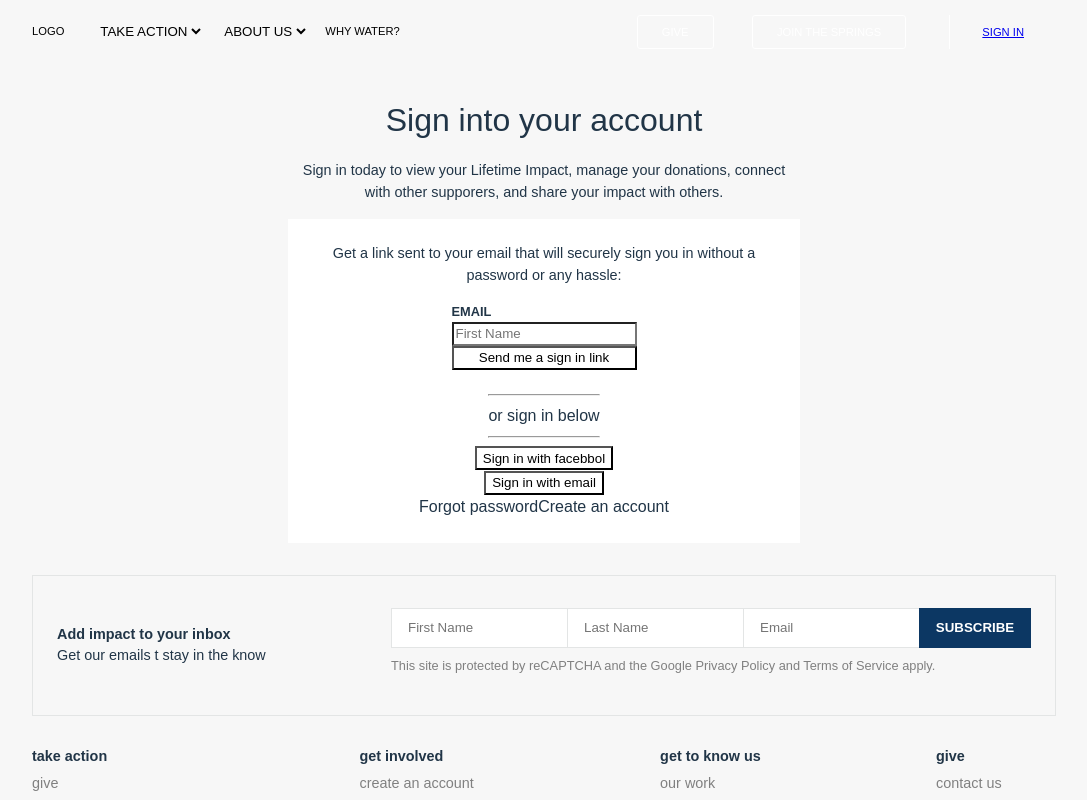
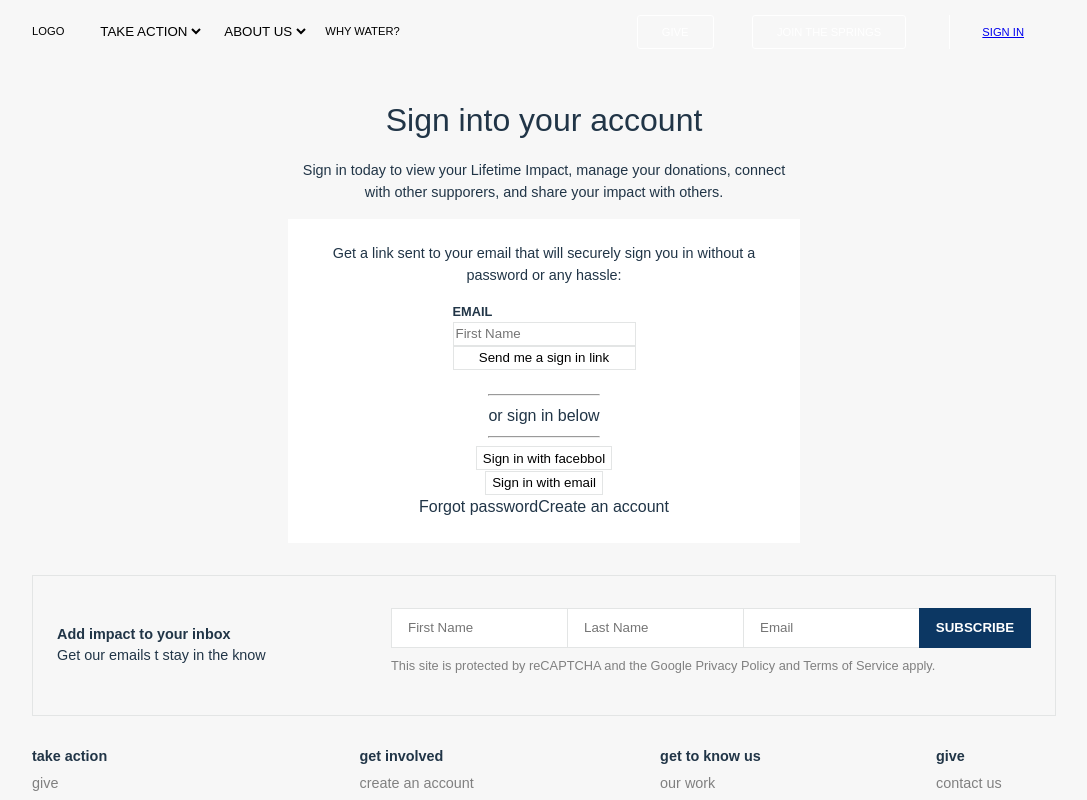
Before and after one commit to programmingbymaleek/charityliving, a React (Create React App) app: page /signin in a window 1280 px wide. Shown: the top 800 px of the page, without its empty margins (96-1183 px from the left). Built offline with nearby package versions, Linux system fonts and the light colour scheme.

Commit message:
added to scss page

```diff
--- a/src/SigninPage/Signin.scss
+++ b/src/SigninPage/Signin.scss
@@ -1,32 +1,32 @@
-.sigin_page{
+.sigin_page {
   display: flex;
   flex-direction: column;
   align-items: center;
-    background: #F7F7F7;
+  background: #f7f7f7;
 
-    .signin_container{
+  .signin_container {
     padding: 2rem 0;
     display: flex;
     flex-direction: column;
     width: 80%;
     align-items: center;
 
-        .signin_header{
+    .signin_header {
       display: flex;
       flex-direction: column;
       align-items: center;
     }
-        .signin_big_heading{
+    .signin_big_heading {
       font-size: 2rem;
     }
-        .signin_lil_heading{
+    .signin_lil_heading {
       width: 60%;
-            font-size: .9rem;
+      font-size: 0.9rem;
       text-align: center;
       padding: 1rem 0;
     }
   }
-    .sigin_form_container{
+  .sigin_form_container {
     display: flex;
     flex-direction: column;
     width: 50%;
@@ -34,31 +34,32 @@
     padding: 1.5rem;
     align-items: center;
 
-        .sigin_form_text{
+    .sigin_form_text {
       width: 100%;
-            font-size: .9rem;
+      font-size: 0.9rem;
       text-align: center;
     }
 
-        form{
+    form {
       display: flex;
       flex-direction: column;
       padding: 1rem 0;
 
-            label{
+      label {
         font-weight: 600;
         text-transform: uppercase;
-                font-size: .8rem;
+        font-size: 0.8rem;
         display: flex;
         flex-direction: column;
         width: 100%;
       }
     }
-        input{
+    input {
       width: 100%;
       height: 1.5rem;
-            background: inherit;
       color: black;
+      background: white;
+      border: 1px solid #e3e5e5;
     }
   }
 }
```
Lines whose indentation alone changed are shown as unchanged.
